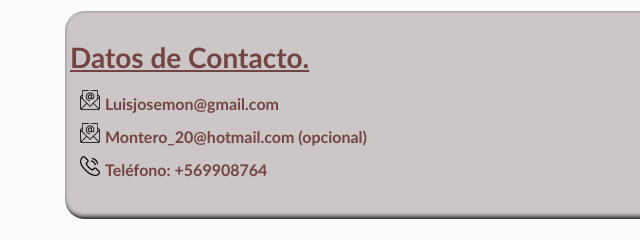
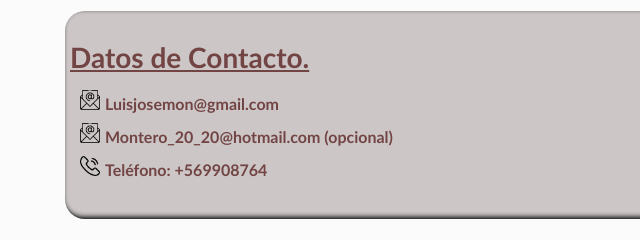
Before and after one commit to LujoMontero/proyecto-2-cod-latam, a plain HTML site: page index.html in a window 1280 px wide. Shown: the part 1060-1300 px from the top of the page, 0-640 px from the left. Drawn offline with Linux system fonts and the light colour scheme.

Commit message:
inicio de proyecto2.2

```diff
--- a/index.html
+++ b/index.html
@@ -102,7 +102,7 @@
                                 alt="icono" /><strong>Luisjosemon@gmail.com</strong></a></li>
                     <li><a href="mailto:Montero_20@hotmail.com">
                             <img class="icono" src="img/mail.png" title="correo"
-                                alt="icono" /><strong>Montero_20@hotmail.com (opcional)</strong></a></li>
+                                alt="icono" /><strong>Montero_20_20@hotmail.com (opcional)</strong></a></li>
                     <li><img class="icono" src="img/telefono.png" title="telefono"
                             alt="icono" /><strong>Teléfono: +569908764</strong></li>
                 </ul>
```
